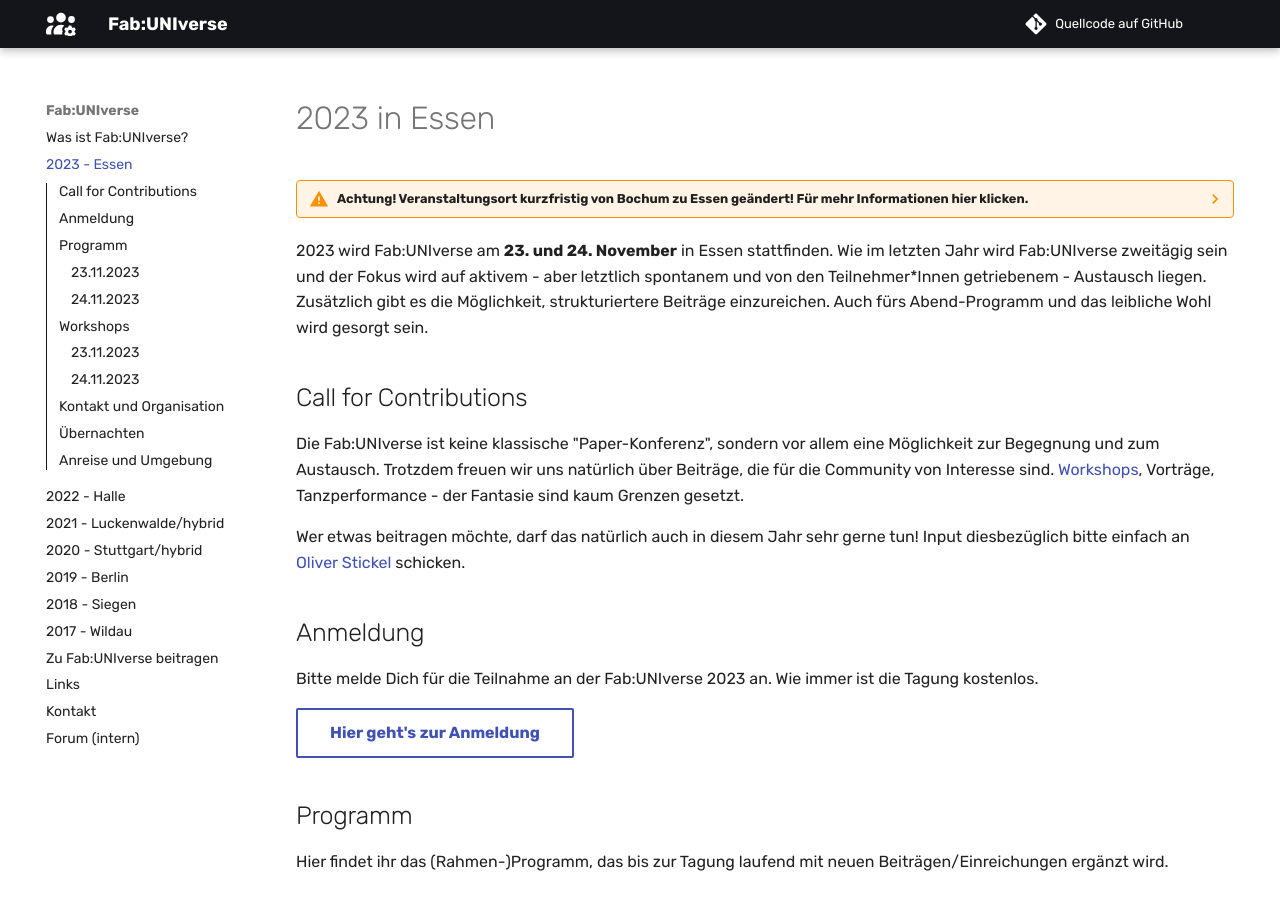
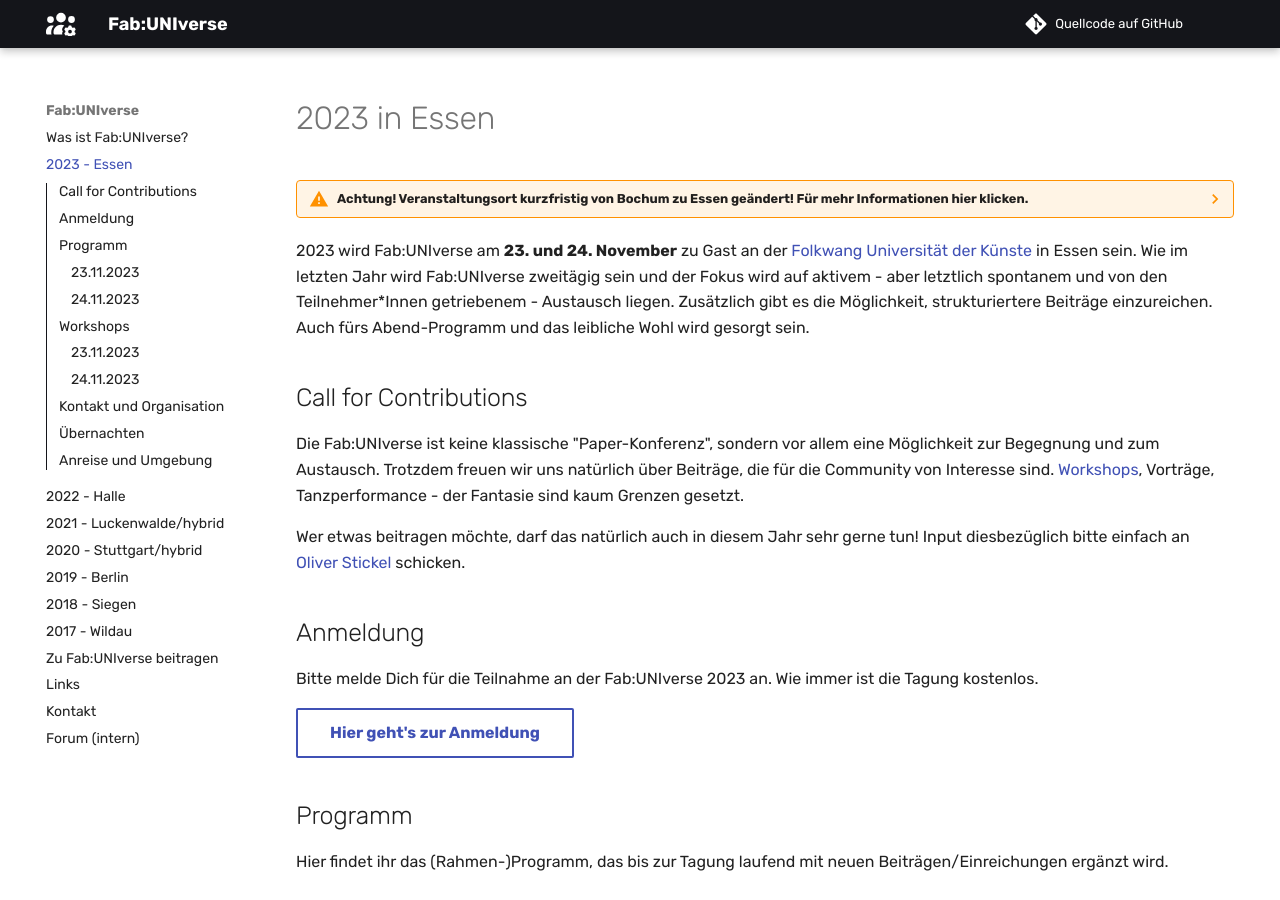
Before and after one commit to fabuniverse/website, an MkDocs documentation site: the page built from docs/2023.md, in a window 1280 px wide and 900 px high. Built offline with MkDocs 1.6.1 and Material for MkDocs 9.7.7, drawn with Linux system fonts in a browser that asks for light colours; comment, search, counter and statistics services are not loaded.

Commit message:
Update 2023.md

```diff
--- a/docs/2023.md
+++ b/docs/2023.md
@@ -12,7 +12,7 @@
 
     Hintergrund des kurzfristigen Ortswechsels: Die [Worldfactory der Ruhr-Universität Bochum](https://www.worldfactory.de/) hat am 13.11.2023 und 14.11.2023 ihre Zusage zur Gastgeberschaft für die Fab:UNIverse 2023 zurückgezogen. Betroffen davon sind der Tagungsort im Makerspace der Ruhr-Universität Bochum, unterstützendes Personal, Catering-Kosten sowie zwei aus der RUB eingereichte und ebenfalls zurückgezogene Workshops.
 
-2023 wird Fab:UNIverse am **23. und 24. November** in Essen stattfinden. Wie im letzten Jahr wird Fab:UNIverse zweitägig sein und der Fokus wird auf aktivem - aber letztlich spontanem und von den Teilnehmer\*Innen getriebenem - Austausch liegen. Zusätzlich gibt es die Möglichkeit, strukturiertere Beiträge einzureichen. Auch fürs Abend-Programm und das leibliche Wohl wird gesorgt sein.
+2023 wird Fab:UNIverse am **23. und 24. November** zu Gast an der [Folkwang Universität der Künste](https://www.folkwang-uni.de/) in Essen sein. Wie im letzten Jahr wird Fab:UNIverse zweitägig sein und der Fokus wird auf aktivem - aber letztlich spontanem und von den Teilnehmer\*Innen getriebenem - Austausch liegen. Zusätzlich gibt es die Möglichkeit, strukturiertere Beiträge einzureichen. Auch fürs Abend-Programm und das leibliche Wohl wird gesorgt sein.
 
 ## Call for Contributions
 
```
